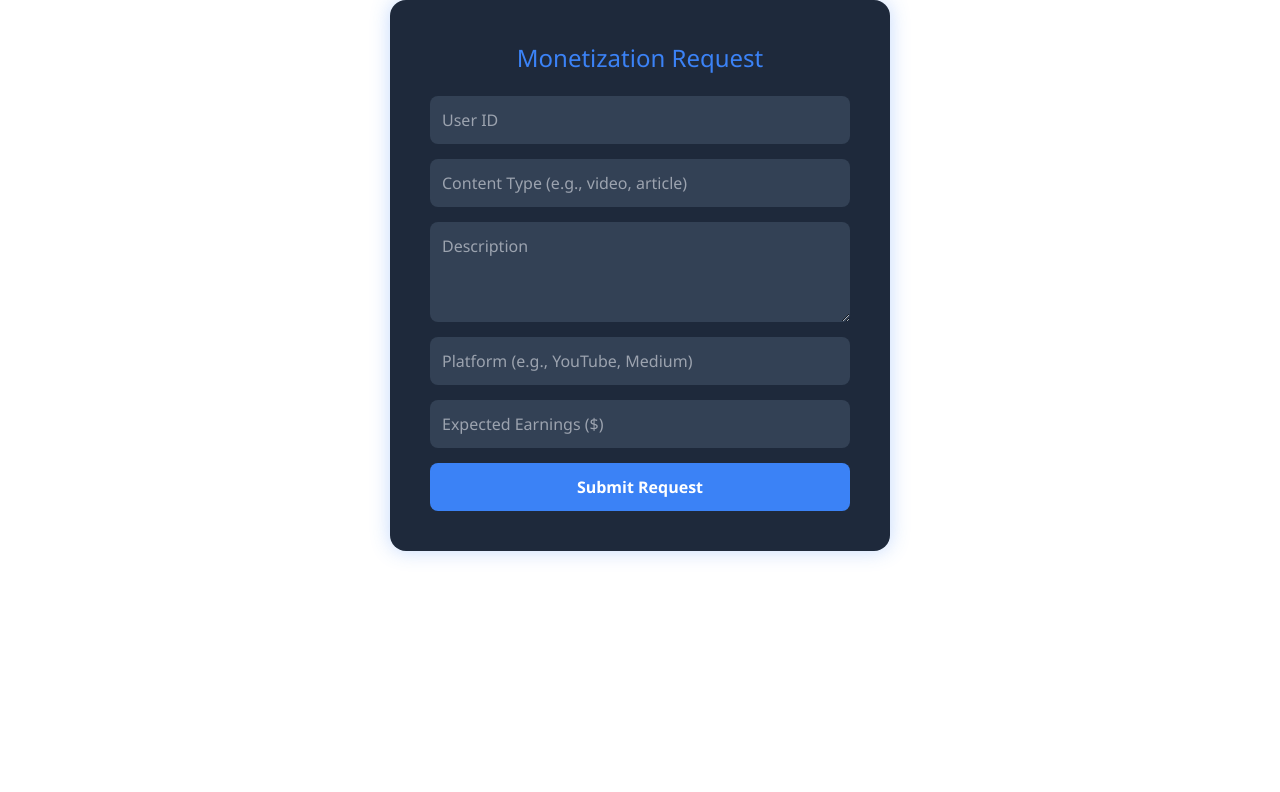
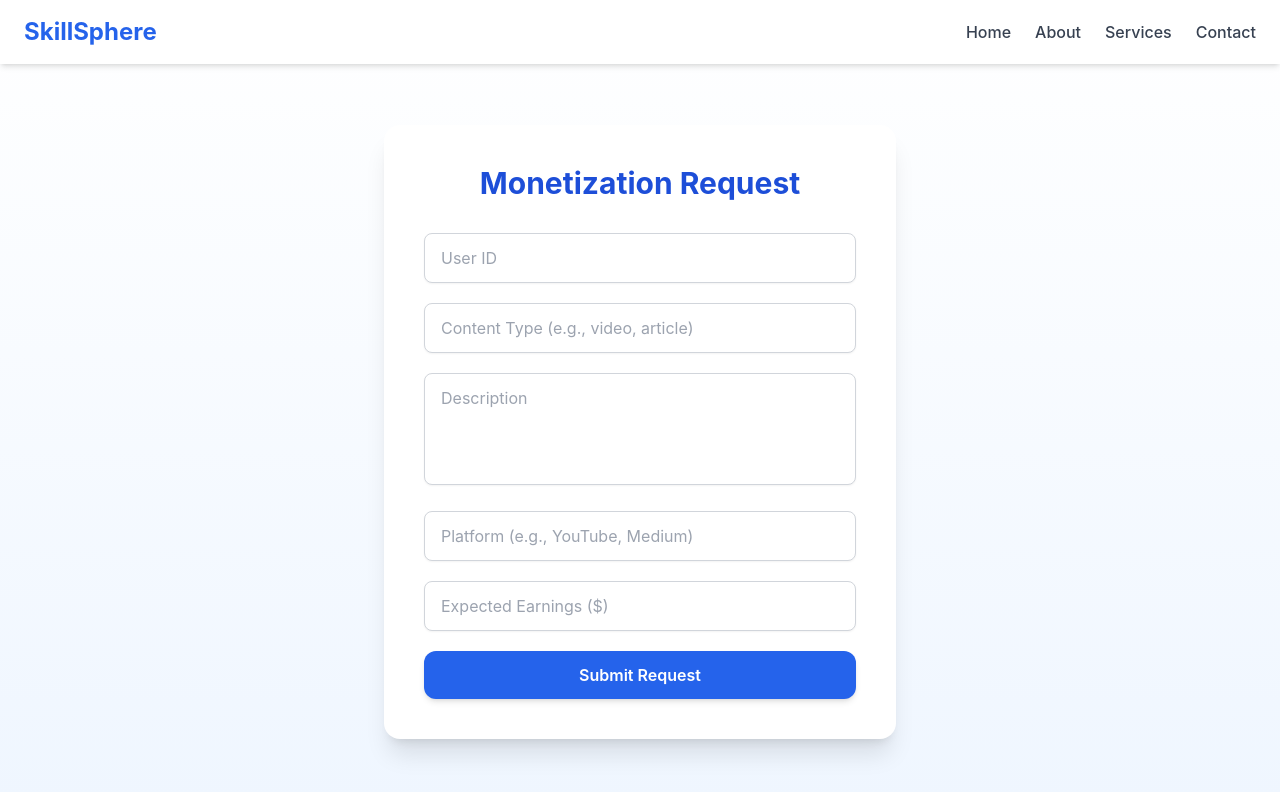
Before and after one commit to KalpaVidusha/skill-sharing-platform, a React (Create React App) app in the folder frontend/: page /monetize in a window 1280 px wide. Shown: the top 792 px of the page. Built offline with nearby package versions, Linux system fonts and the light colour scheme; no server answers.

Commit message:
shanilka

```diff
--- a/frontend/src/pages/monetizationAndRewardManagement/monetizationRequestForm.jsx
+++ b/frontend/src/pages/monetizationAndRewardManagement/monetizationRequestForm.jsx
@@ -28,17 +28,73 @@ const MonetizationForm = () => {
   };
 
   return (
-    <div className="form-container">
-      <h2 className="form-title">Monetization Request</h2>
-      <form onSubmit={handleSubmit} className="monetization-form">
-        <input type="text" placeholder="User ID" value={userId} onChange={(e) => setUserId(e.target.value)} required />
-        <input type="text" placeholder="Content Type (e.g., video, article)" value={contentType} onChange={(e) => setContentType(e.target.value)} required />
-        <textarea placeholder="Description" value={description} onChange={(e) => setDescription(e.target.value)} required />
-        <input type="text" placeholder="Platform (e.g., YouTube, Medium)" value={platform} onChange={(e) => setPlatform(e.target.value)} required />
-        <input type="text" placeholder="Expected Earnings ($)" value={expectedEarnings} onChange={(e) => setExpectedEarnings(e.target.value)} required />
-        <button type="submit">Submit Request</button>
+    <div className="min-h-screen bg-gradient-to-b from-white to-blue-50 flex flex-col">
+  {/* Navbar */}
+  <nav className="flex justify-between items-center px-6 py-4 bg-white shadow-md">
+    <div className="text-2xl font-bold text-blue-600">SkillSphere</div>
+    <ul className="flex gap-6 text-gray-700 font-medium">
+      <li><a href="#" className="hover:text-blue-600 transition">Home</a></li>
+      <li><a href="#" className="hover:text-blue-600 transition">About</a></li>
+      <li><a href="#" className="hover:text-blue-600 transition">Services</a></li>
+      <li><a href="#" className="hover:text-blue-600 transition">Contact</a></li>
+    </ul>
+  </nav>
+
+  {/* Form Container */}
+  <div className="flex-grow flex items-center justify-center px-4 py-12">
+    <div className="bg-white shadow-xl rounded-2xl p-10 max-w-lg w-full">
+      <h2 className="text-3xl font-bold text-blue-700 text-center mb-8">Monetization Request</h2>
+      <form onSubmit={handleSubmit} className="space-y-5">
+        <input
+          type="text"
+          placeholder="User ID"
+          value={userId}
+          onChange={(e) => setUserId(e.target.value)}
+          required
+          className="w-full px-4 py-3 border border-gray-300 rounded-lg shadow-sm focus:outline-none focus:ring-2 focus:ring-blue-400"
+        />
+        <input
+          type="text"
+          placeholder="Content Type (e.g., video, article)"
+          value={contentType}
+          onChange={(e) => setContentType(e.target.value)}
+          required
+          className="w-full px-4 py-3 border border-gray-300 rounded-lg shadow-sm focus:outline-none focus:ring-2 focus:ring-blue-400"
+        />
+        <textarea
+          placeholder="Description"
+          value={description}
+          onChange={(e) => setDescription(e.target.value)}
+          required
+          className="w-full px-4 py-3 border border-gray-300 rounded-lg shadow-sm resize-none h-28 focus:outline-none focus:ring-2 focus:ring-blue-400"
+        />
+        <input
+          type="text"
+          placeholder="Platform (e.g., YouTube, Medium)"
+          value={platform}
+          onChange={(e) => setPlatform(e.target.value)}
+          required
+          className="w-full px-4 py-3 border border-gray-300 rounded-lg shadow-sm focus:outline-none focus:ring-2 focus:ring-blue-400"
+        />
+        <input
+          type="text"
+          placeholder="Expected Earnings ($)"
+          value={expectedEarnings}
+          onChange={(e) => setExpectedEarnings(e.target.value)}
+          required
+          className="w-full px-4 py-3 border border-gray-300 rounded-lg shadow-sm focus:outline-none focus:ring-2 focus:ring-blue-400"
+        />
+        <button
+          type="submit"
+          className="w-full bg-blue-600 hover:bg-blue-700 text-white font-semibold py-3 rounded-xl shadow-md transition-all"
+        >
+          Submit Request
+        </button>
       </form>
     </div>
+  </div>
+</div>
+
   );
 };
 
--- a/frontend/src/styles/monetization.css
+++ b/frontend/src/styles/monetization.css
@@ -7,6 +7,7 @@
   box-shadow: 0 0 20px rgba(59, 130, 246, 0.3);
   color: #fff;
   font-family: "Segoe UI", Tahoma, Geneva, Verdana, sans-serif;
+  margin-top: 40px;
 }
 
 .form-title {
@@ -58,3 +59,35 @@
 .monetization-form button:hover {
   background-color: #06a443;
 }
+.navbar {
+  background-color: #0051c3;
+  padding: 16px 32px;
+  display: flex;
+  justify-content: space-between;
+  align-items: center;
+  color: white;
+}
+
+.logo {
+  font-size: 24px;
+  font-weight: bold;
+}
+
+.nav-links {
+  list-style: none;
+  display: flex;
+  gap: 24px;
+  margin: 0;
+  padding: 0;
+}
+
+.nav-links a {
+  text-decoration: none;
+  color: white;
+  font-weight: 500;
+  transition: color 0.3s;
+}
+
+.nav-links a:hover {
+  color: #3b82f6;
+}
```
